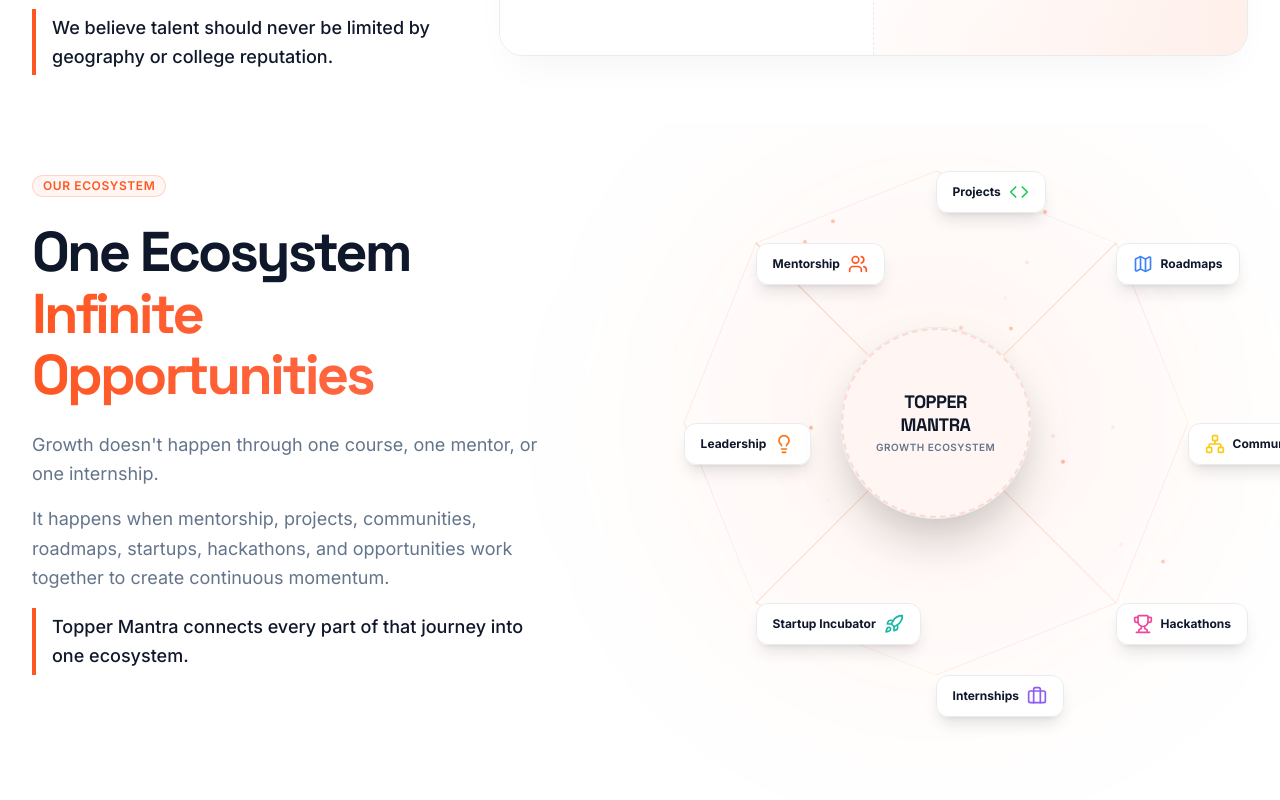
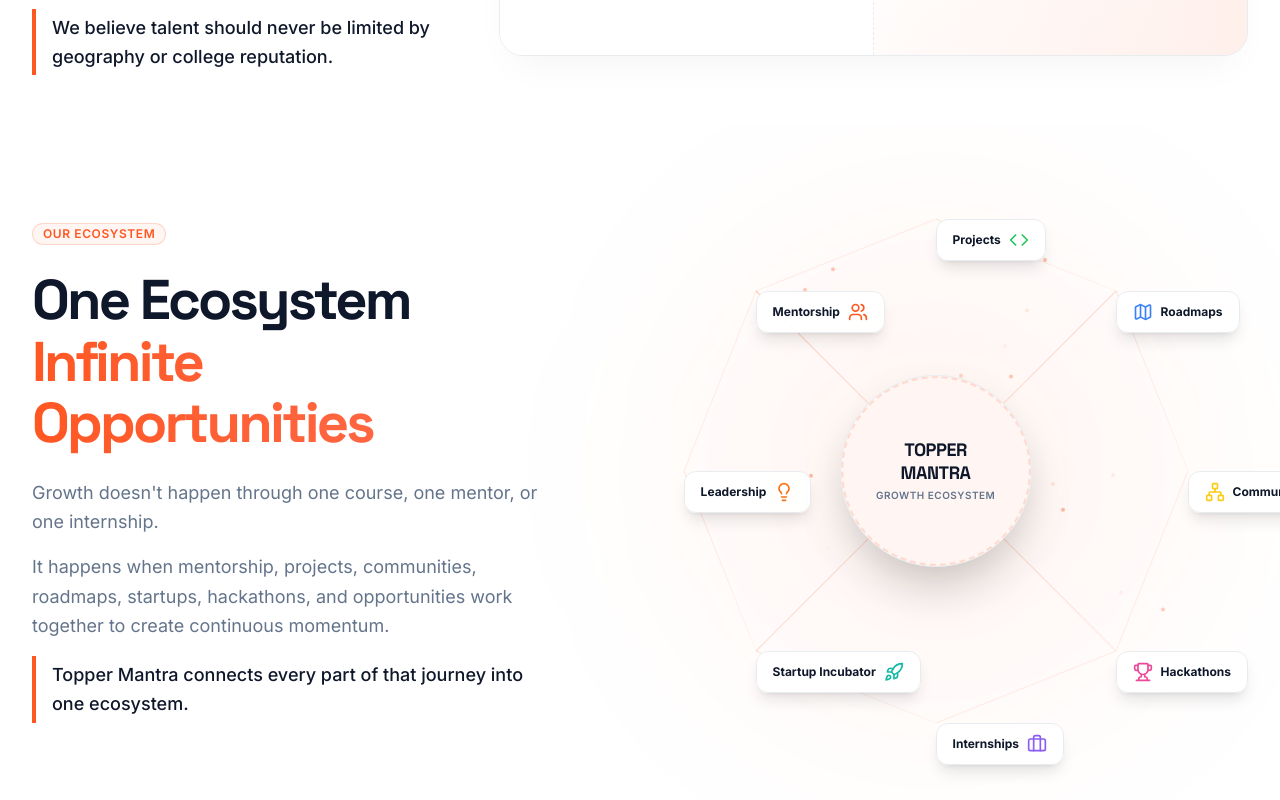
Before and after one commit to ShrayDobhal/TOPPERMANTRA, a React (Vite) app: page / in a window 1280 px wide. Shown: the part 1520-2320 px from the top of the page. Built offline with nearby package versions, Linux system fonts and the light colour scheme.

Commit message:
style: increase vertical gap slightly between opportunity gap and ecosystem

```diff
--- a/src/components/sections/Ecosystem.jsx
+++ b/src/components/sections/Ecosystem.jsx
@@ -225,7 +225,7 @@
   };
 
   return (
-    <section className="relative pt-0 pb-12 md:pb-20 bg-white overflow-hidden">
+    <section className="relative pt-8 md:pt-12 pb-12 md:pb-20 bg-white overflow-hidden">
       <div className="w-full max-w-[1280px] mx-auto px-4 sm:px-6 lg:px-8 relative z-10">
 
         {/* Split Screen Layout */}
```
